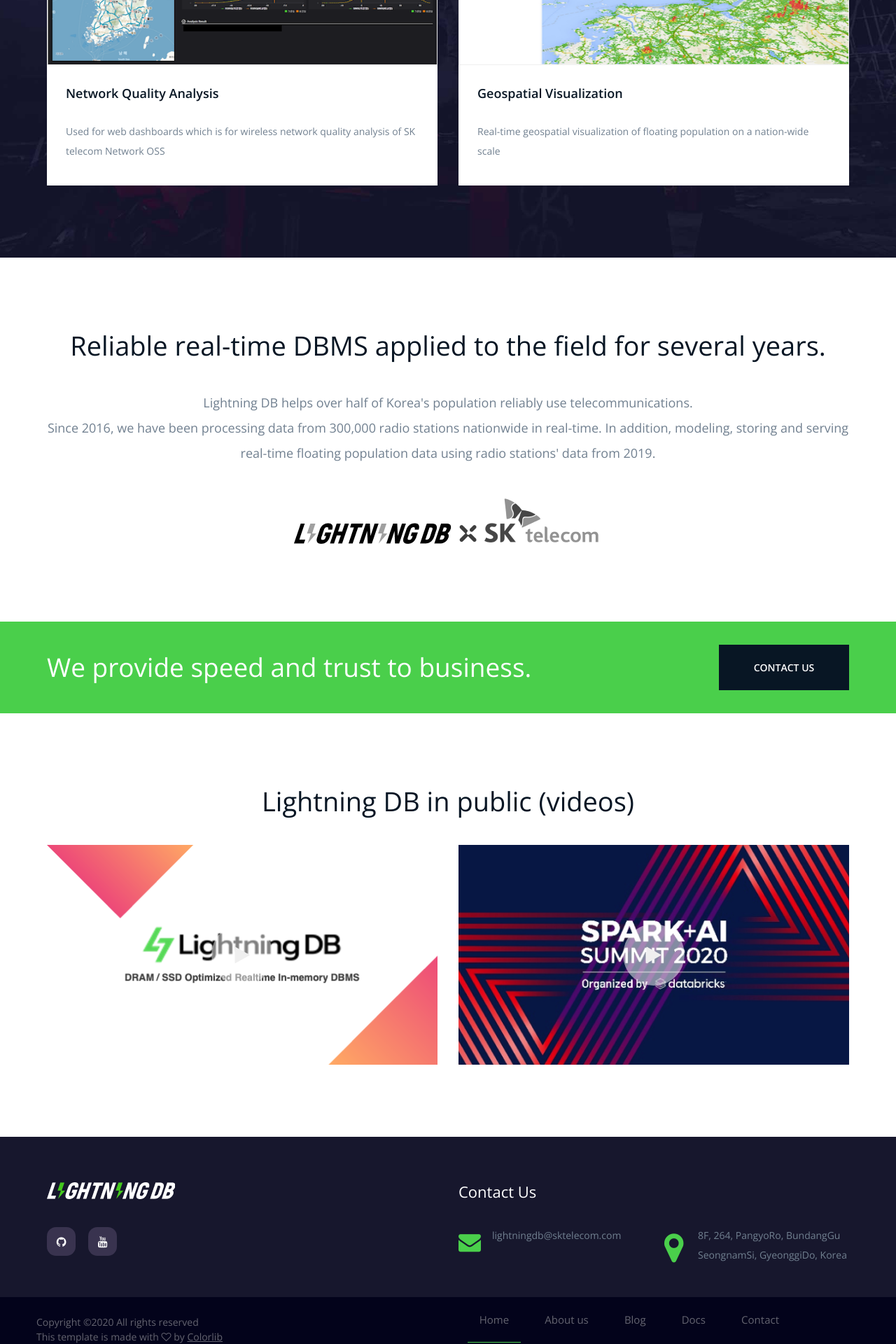
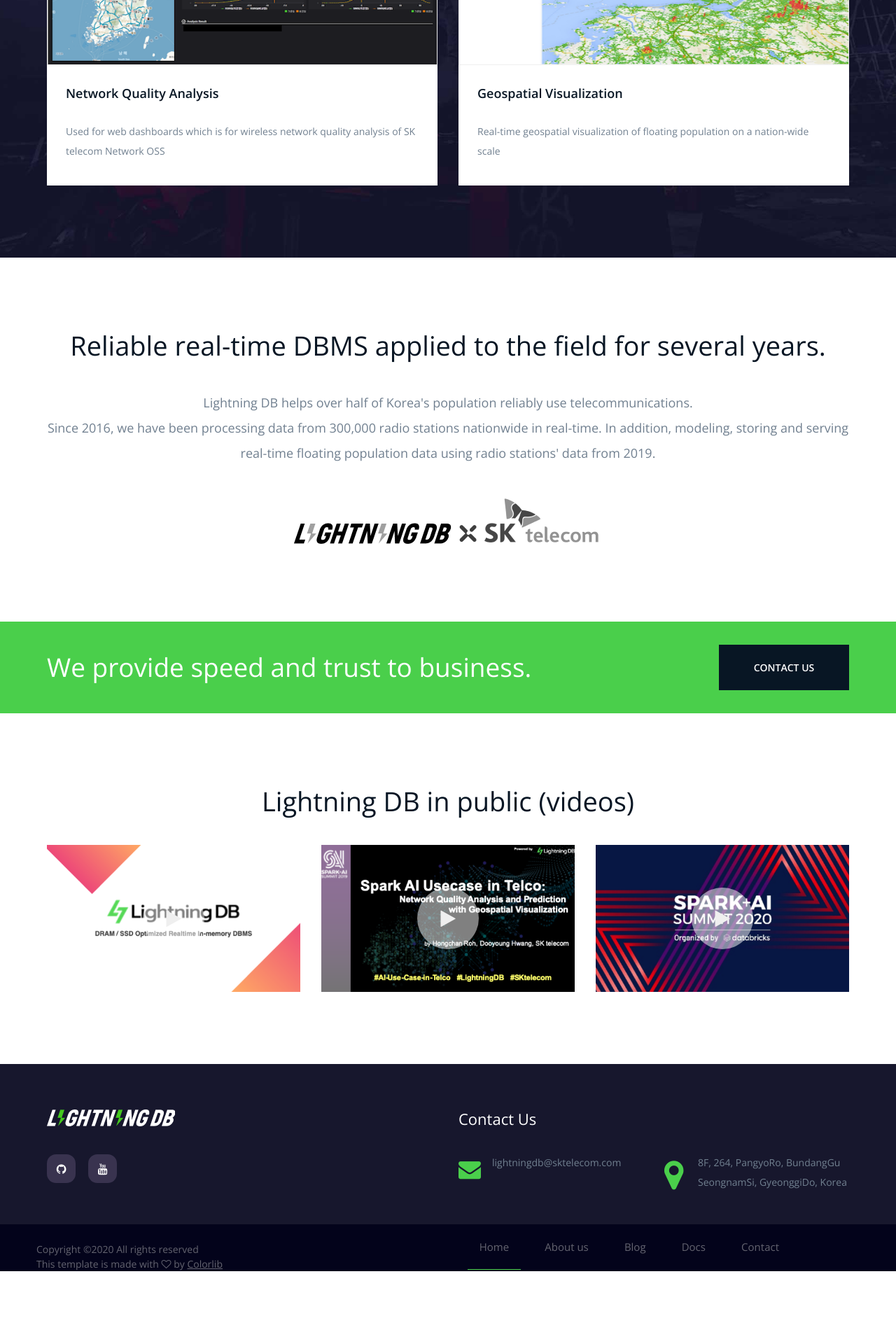
Before and after one commit to mnms/www, a Jekyll site: the page built from index.md, in a window 1280 px wide. Shown: the part 1326-3246 px from the top of the page at 70% size. Built offline with Jekyll 4.4.1, drawn with Linux system fonts in a browser that asks for light colours; after the commit the page ends 3142 px from its top, so only the background shows below that.

Commit message:
recover 2019 video & change video layout

```diff
--- a/assets/css/style.css
+++ b/assets/css/style.css
@@ -931,7 +931,7 @@
 
 .video-box {
   /* height: 100%; */
-  height: 314px;
+  height: 210px;
   display: -webkit-box;
   display: -ms-flexbox;
   display: flex;
--- a/index.md
+++ b/index.md
@@ -170,15 +170,22 @@
       <h2>Lightning DB in public (videos)</h2>
     </div>
     <div class="row">
-      <div class="col-lg-6">
+      <div class="col-lg-4">
         <div class="video-box set-bg" data-setbg="/assets/img/video-box-1.png">
           <a href="https://www.youtube.com/watch?v=dk6U1XeWpho" class="video-popup">
             <i class="fa fa-play"></i>
           </a>
         </div>
       </div>
-      <div class="col-lg-6">
+      <div class="col-lg-4">
         <div class="video-box set-bg" data-setbg="/assets/img/video-box-2.png">
+          <a href="https://www.youtube.com/watch?v=Uz-IklqI3MQ" class="video-popup">
+            <i class="fa fa-play"></i>
+          </a>
+        </div>
+      </div>
+      <div class="col-lg-4">
+        <div class="video-box set-bg" data-setbg="/assets/img/video-box-3.png">
           <a href="https://www.youtube.com/watch?v=YiDQnIjG4AU" class="video-popup">
             <i class="fa fa-play"></i>
           </a>
```
Also changed, not shown: assets/img/video-box-2.png, assets/img/video-box-3.png (added).
